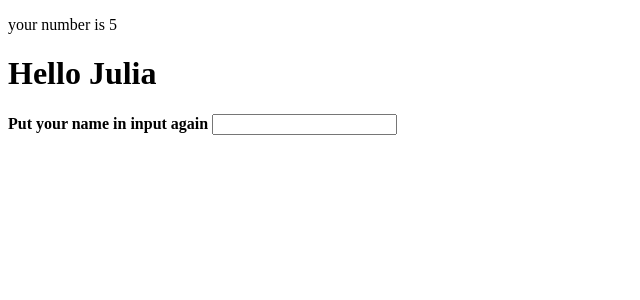
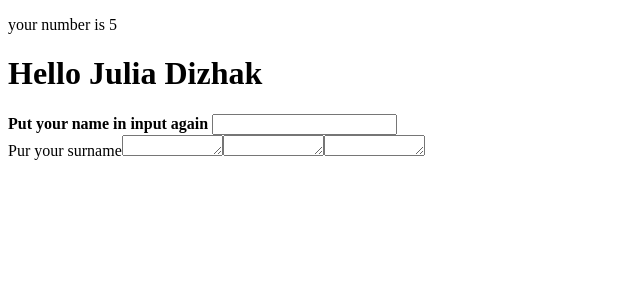
Before and after one commit to julia-dizhak/movie-app, a React (Create React App) app in the folder my-app/: page / in a window 1280 px wide. Shown: the top 300 px of the page, without its empty margins (0-640 px from the left). Built offline with nearby package versions, Linux system fonts and the light colour scheme.

Commit message:
Lesson 5, 6: setState, children React component

```diff
--- a/my-app/src/App.js
+++ b/my-app/src/App.js
@@ -5,18 +5,25 @@ import PropTypes from 'prop-types';
 class App extends React.Component {
     //
     constructor() {
-        super();
+        super(); //
         this.state = {
-            name: "Julia"
+            name: "Julia",
+            surname: "Dizhak",
+            number: 0
         };
     }
 
-    setNewName (e) {
-        this.setState(
-            {
-                name: e.target.value
-            }
-        )
+    setNewName(event) {
+        this.setState({
+            name: event.target.value
+        })
+    }
+
+    // custom method
+    update(event) {
+        this.setState({
+            surname: event.target.value
+        })
     }
 
     render() {
@@ -24,10 +31,16 @@ class App extends React.Component {
             number = this.props.number;
         return (
             <div>
-                <p>{ text } is { number }</p>
-                <h1 className="test">Hello { this.state.name }</h1>
+                <p>{text} is {number}</p>
+                <h1 className="test">Hello {this.state.name} {this.state.surname}</h1>
                 <b>Put your name in input again </b>
-                <input type="text" onChange={ this.setNewName.bind(this) } />
+                <input type="text" onChange={this.setNewName.bind(this)} />
+                <div>
+                    Pur your surname
+                    <Widget update={this.update.bind(this)} />
+                    <Widget update={this.update.bind(this)} />
+                    <Widget update={this.update.bind(this)} />
+                </div>
             </div>
         )
 
@@ -36,7 +49,7 @@ class App extends React.Component {
     }
 }
 
-// stateless function component
+// stateless function Component
 //const App = () => <h1>Hello stateless Julia</h1>
 
 App.propTypes = {
@@ -48,5 +61,9 @@ App.defaultProps = {
     text: "this is default text"
 };
 
+// stateless function Component
+const Widget = (props) =>
+    <textarea name="surname" id="" cols="10" rows="1" onChange={props.update}></textarea>
+
 
 export default App;
```
Also changed, not shown: 1 other file (tests, documents, lock files or other folders).
